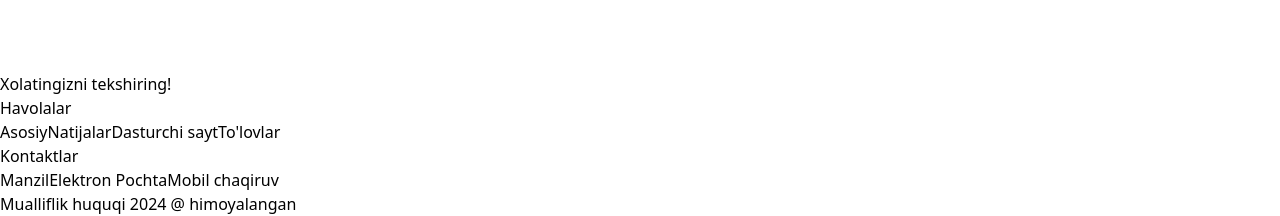
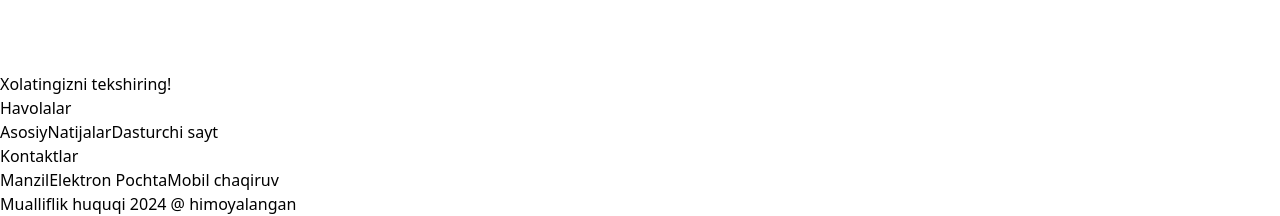
Before and after one commit to AkmalbekDEV/english-with-begov, a React (Vite) app: page / in a window 1280 px wide. Shown: the part 3320-3536 px from the top of the page. Built offline with nearby package versions, Linux system fonts and the light colour scheme; no server answers.

Commit message:
footer changed

```diff
--- a/src/components/Footer.jsx
+++ b/src/components/Footer.jsx
@@ -26,7 +26,6 @@ const Footer = () => {
               <a href="/" className='text-lg font-medium text-gray-500'>{t("footer.grid2.link1")}</a>
               <a href="https://begov-for-students.vercel.app" className='text-lg font-medium text-gray-500'>Natijalar</a>
               <a href="https://www.wbsdev.uz" className='text-lg font-medium text-gray-500'>Dasturchi sayt</a>
-              <a href="https://sflbfpiyifassafgasffy.vercel.app" className='text-lg font-medium text-gray-500'>To'lovlar</a>
             </nav>
           </div>
           {/* <div className='grid gap-3'>
```
